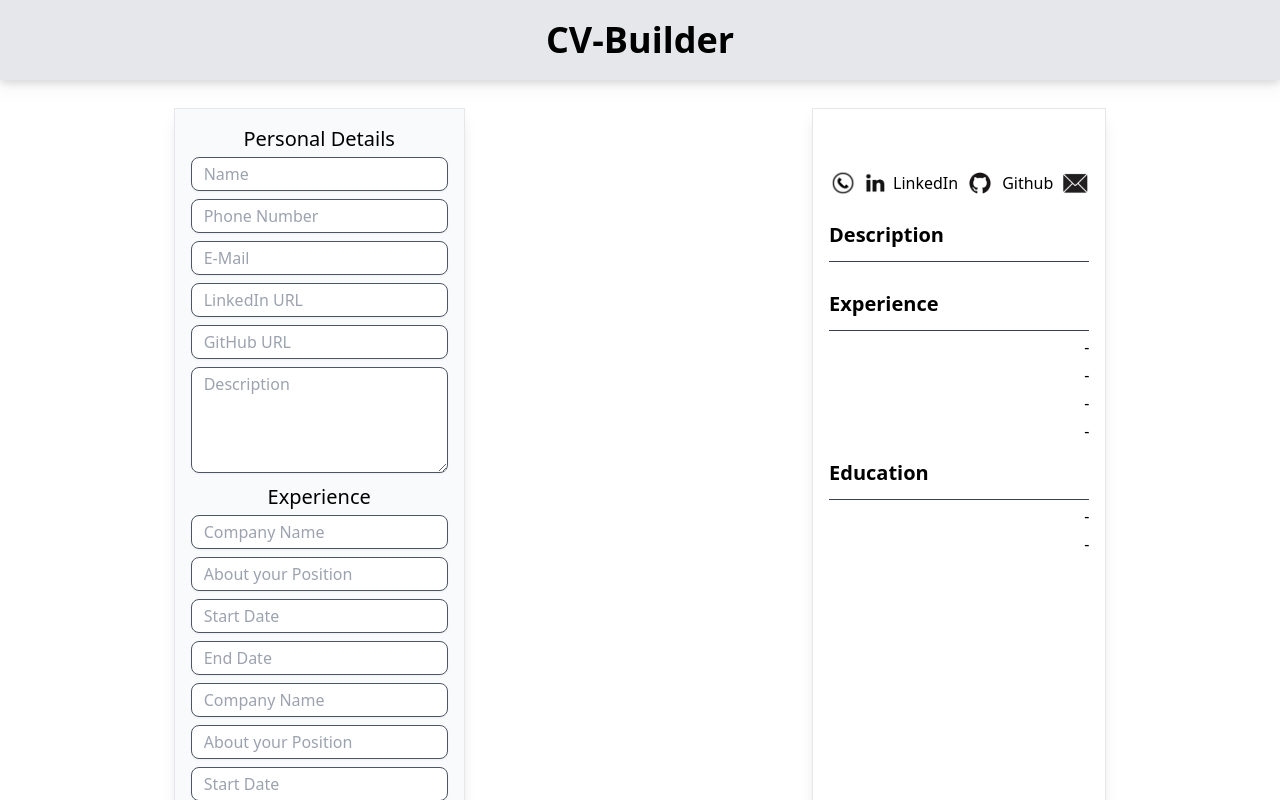
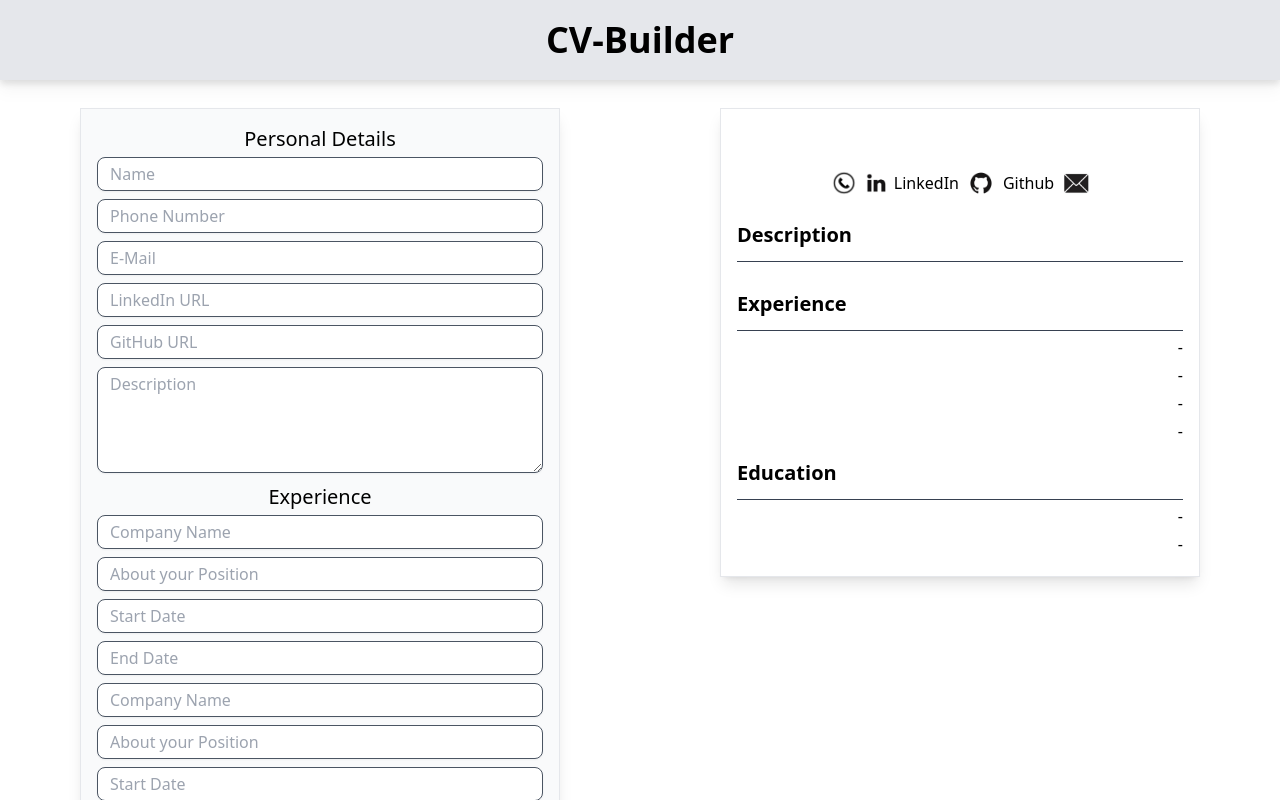
Before and after one commit to gweryf/cv-builder, a React (Vite) app: page / in a window 1280 px wide. Shown: the top 800 px of the page. Built offline with nearby package versions, Linux system fonts and the light colour scheme.

Commit message:
fixed the styling for desktop screens

```diff
--- a/src/App.jsx
+++ b/src/App.jsx
@@ -17,7 +17,7 @@ function App() {
   return (
     <>
       <Header/>
-      <div className=' md:flex justify-around'>
+      <div className=' md:flex justify-around '>
         <Form addContract={addContract}/>
         <Canvas contracts={contracts} />
       </div>
--- a/src/components/canvas.jsx
+++ b/src/components/canvas.jsx
@@ -7,7 +7,7 @@ import email from "../assets/email.png"
 
 function Canvas(props){
     return(
-        <div className=" border p-4 max-w-xl max-h-xl shadow-lg my-7">
+        <div className=" border p-4 w-full md:mx-20 self-start shadow-lg my-7">
 
             {/* Name */}
             <div className=" text-4xl font-bold p-4 text-center">
--- a/src/components/form.jsx
+++ b/src/components/form.jsx
@@ -15,7 +15,7 @@ function Form({addContract}) {
     }
 
     return(
-        <div className="border text-center p-4 shadow-lg my-7 bg-gray-50">
+        <div className="border w-full md:mx-20 text-center p-4 shadow-lg my-7 bg-gray-50">
             <form action="" onSubmit={handleSubmit}>
 
                 {/* personal details */}
```
